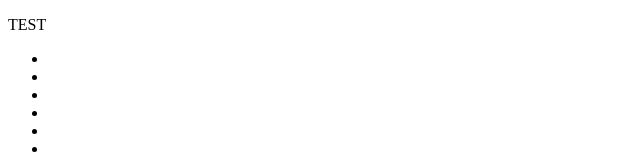
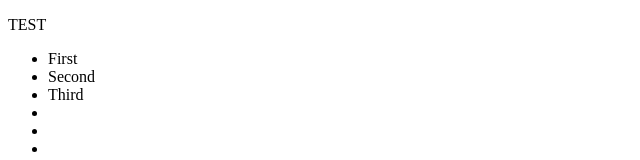
Before and after one commit to christopherboe/peteandchris, a plain HTML site: page index.html in a window 1280 px wide. Shown: the top 160 px of the page, without its empty margins (0-640 px from the left). Drawn offline with Linux system fonts and the light colour scheme.

Commit message:
Added list items
Added list items to unordered list

```diff
--- a/index.html
+++ b/index.html
@@ -8,9 +8,9 @@
 <body>
     <p>TEST</p>
     <ul>
-        <li class="chrisisawesome"></li>
-        <li class="chrisisawesome"></li>
-        <li class="chrisisawesome"></li>
+        <li class="chrisisawesome">First</li>
+        <li class="chrisisawesome">Second</li>
+        <li class="chrisisawesome">Third</li>
         <li class="chrisisawesome"></li>
         <li class="chrisisawesome"></li>
         <li class="chrisisawesome"></li>
```
